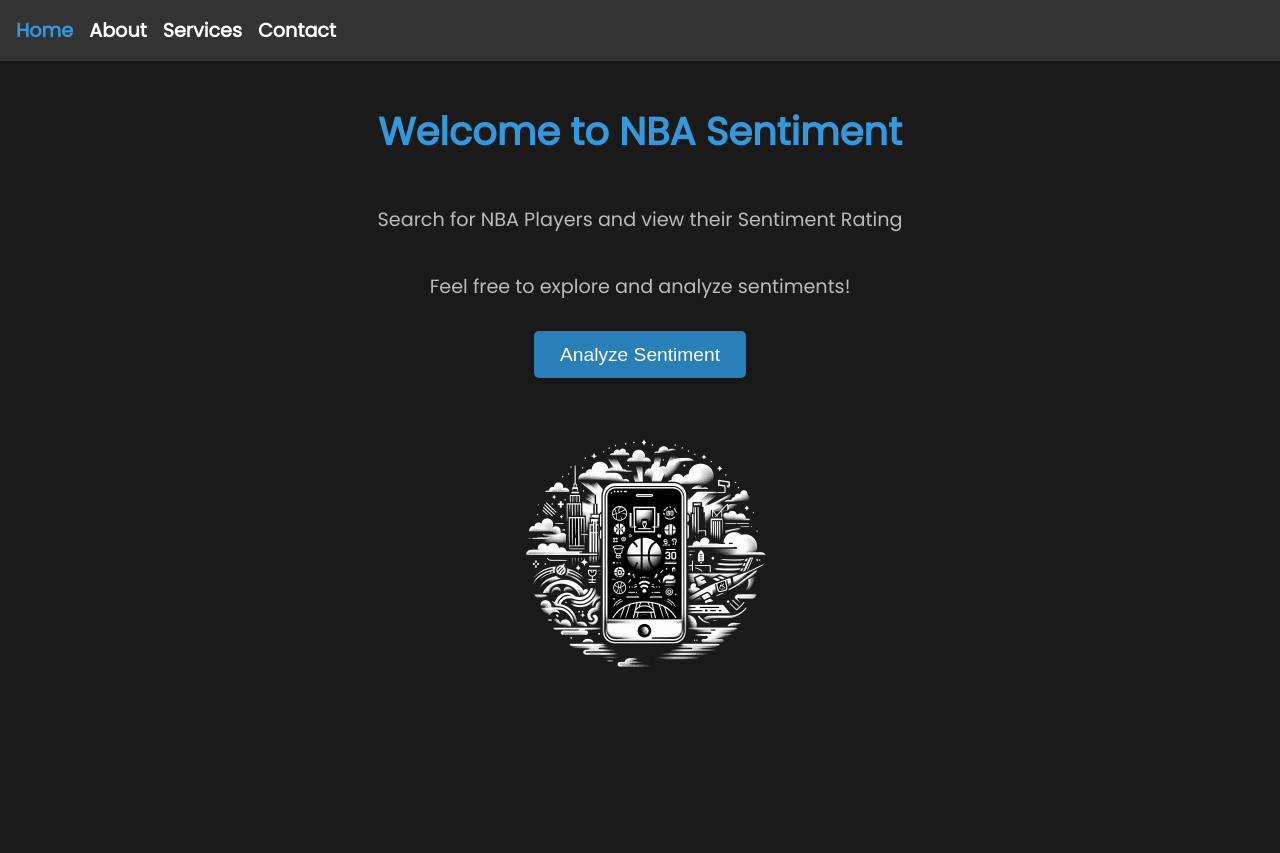
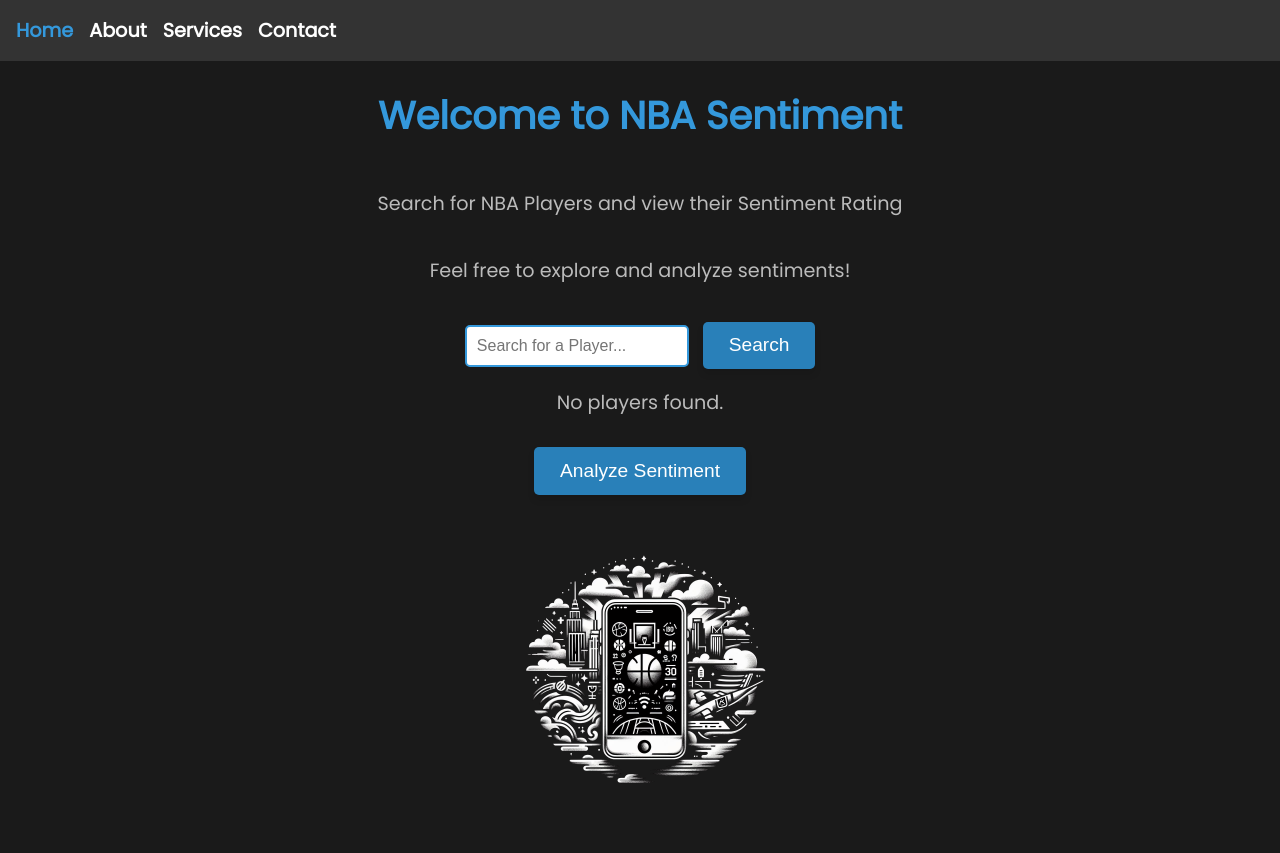
Before and after one commit to carsondrobe/nba-sentiment, a Django app: page /sentiment/ in a window 1280 px wide. Before the commit the page ends 667 px from the top, so only its background shows below. Run offline with Django 5.2, Linux system fonts and the light colour scheme.

Commit message:
added search for nba players

```diff
--- a/sentiment/templates/sentiment/home.html
+++ b/sentiment/templates/sentiment/home.html
@@ -20,7 +20,7 @@
             margin: 0;
             background-color: #1a1a1a;
             color: #fff;
-            overflow: hidden;
+            min-height: 100vh;
             /* Remove height: 100vh; */
         }
 
@@ -30,6 +30,7 @@
             margin-bottom: 1rem;
             width: 100%;
             box-sizing: border-box;
+            margin: 0;
         }
 
 
@@ -105,6 +106,25 @@
         button:hover {
             background-color: #1c6391;
         }
+
+        .search-bar {
+            text-align: center;
+        }
+
+        form {
+            align-items: center;
+            justify-content: center;
+        }
+
+        input[type="text"] {
+            padding: 10px;
+            border: 2px solid #3498db;
+            border-radius: 5px;
+            margin-right: 10px;
+            width: 200px;
+            font-size: 1rem;
+            color: #333;
+        }
     </style>
     <script>
         // Get the current path
@@ -135,8 +155,29 @@
     <h1>Welcome to NBA Sentiment</h1>
     <p>Search for NBA Players and view their Sentiment Rating</p>
     <p>Feel free to explore and analyze sentiments!</p>
-    <a href="{% url 'analyze_sentiment' %}">
-        <button>Analyze Sentiment</button>
+    <div class="search-bar">
+        <form method="post" action="{% url 'home' %}">
+            {% csrf_token %}
+            <input type="text" name="text" placeholder="Search for a Player...">
+            <button type="submit">Search</button>
+        </form>
+    </div>
+    {% if text %}
+    <p>You searched for: {{ text }}</p>
+    {% endif %}
+
+    {% if player_results %}
+    <p>Player Search Results:</p>
+    <ul>
+        {% for player in player_results %}
+        <li>{{ player.full_name }}</li>
+        {% endfor %}
+    </ul>
+    {% else %}
+    <p>No players found.</p>
+    {% endif %}
+    <a href="{% url 'analyze_sentiment' %}?search=" id="analyzeSentimentButton">
+        <button onclick="performSearch()">Analyze Sentiment</button>
     </a>
     <img src="{% static 'sentiment/nbaSentimentLogo.png' %}" alt="NBA Sentiment Logo">
 </body>
--- a/sentiment/views.py
+++ b/sentiment/views.py
@@ -1,5 +1,6 @@
 from django.shortcuts import render
 from nltk.sentiment import SentimentIntensityAnalyzer
+from nba_api.stats.static import players
 
 
 def analyze_sentiment(request):
@@ -20,4 +21,13 @@ def analyze_sentiment(request):
 
 
 def home(request):
-    return render(request, "sentiment/home.html")
+    text = request.POST.get("text", "")
+    player_results = []
+
+    if request.method == "POST" and text:
+        # Find players by full name using nba_api
+        player_results = players.find_players_by_full_name(text)
+
+    return render(
+        request, "sentiment/home.html", {"text": text, "player_results": player_results}
+    )
```
